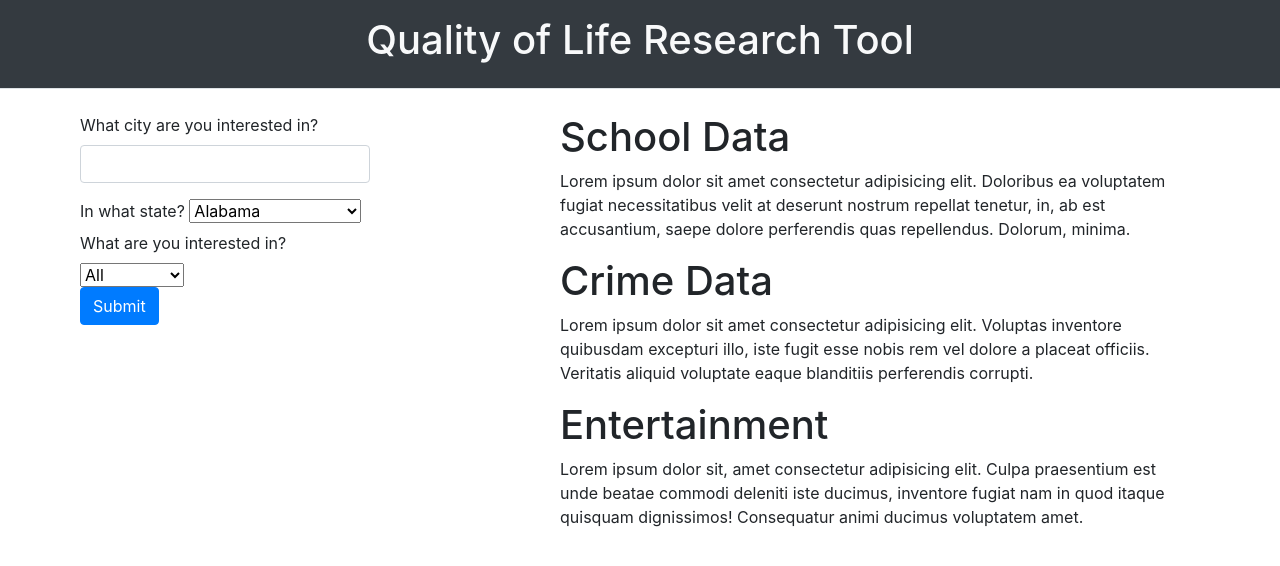
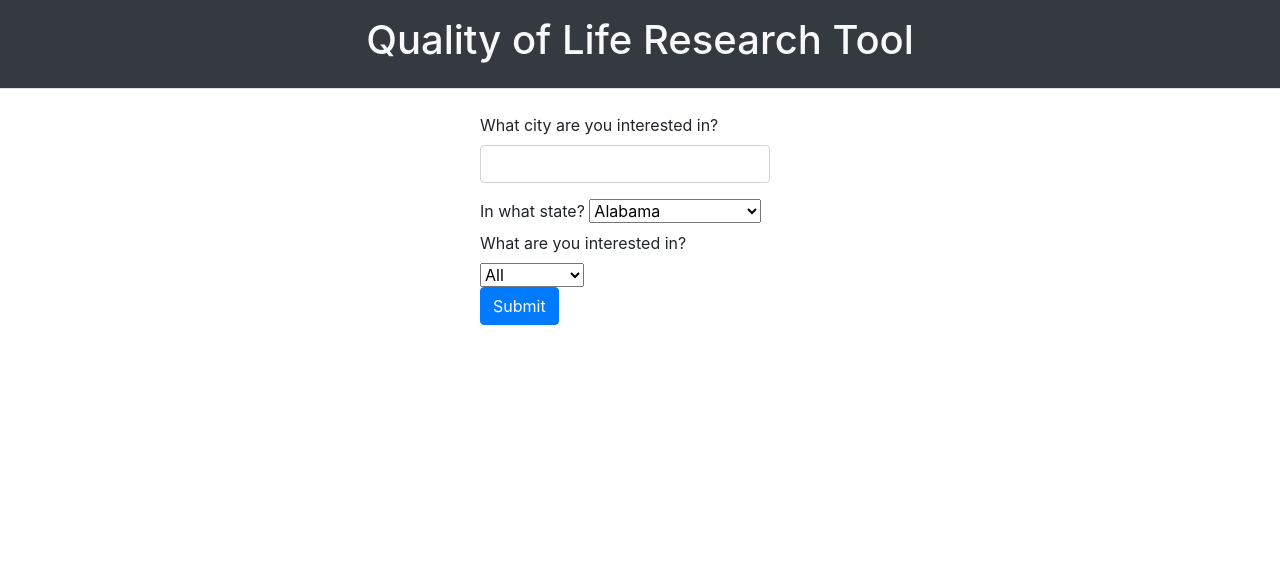
Before and after one commit to MarioCab/QOLGenerator, a plain HTML site: page index.html in a window 1280 px wide. Drawn offline with nearby package versions, Linux system fonts and the light colour scheme.

Commit message:
This is V3 we got rid of the text and we fixed our google .js injection in order to not push multiple scripts on top of each other.

```diff
--- a/index.html
+++ b/index.html
@@ -56,35 +56,6 @@
         </form>
       </aside>
       <div id="map"></div>
-      <section class="col-lg-6 container-fluid">
-        <article id="schoolData">
-          <h1>School Data</h1>
-          <p>
-            Lorem ipsum dolor sit amet consectetur adipisicing elit. Doloribus
-            ea voluptatem fugiat necessitatibus velit at deserunt nostrum
-            repellat tenetur, in, ab est accusantium, saepe dolore perferendis
-            quas repellendus. Dolorum, minima.
-          </p>
-        </article>
-        <article id="crimeData">
-          <h1>Crime Data</h1>
-          <p>
-            Lorem ipsum dolor sit amet consectetur adipisicing elit. Voluptas
-            inventore quibusdam excepturi illo, iste fugit esse nobis rem vel
-            dolore a placeat officiis. Veritatis aliquid voluptate eaque
-            blanditiis perferendis corrupti.
-          </p>
-        </article>
-        <article id="entertainmentData">
-          <h1>Entertainment</h1>
-          <p>
-            Lorem ipsum dolor sit, amet consectetur adipisicing elit. Culpa
-            praesentium est unde beatae commodi deleniti iste ducimus, inventore
-            fugiat nam in quod itaque quisquam dignissimos! Consequatur animi
-            ducimus voluptatem amet.
-          </p>
-        </article>
-      </section>
     </main>
 
     <script src="https://cdnjs.cloudflare.com/ajax/libs/jquery/3.2.1/jquery.min.js"></script>
```
